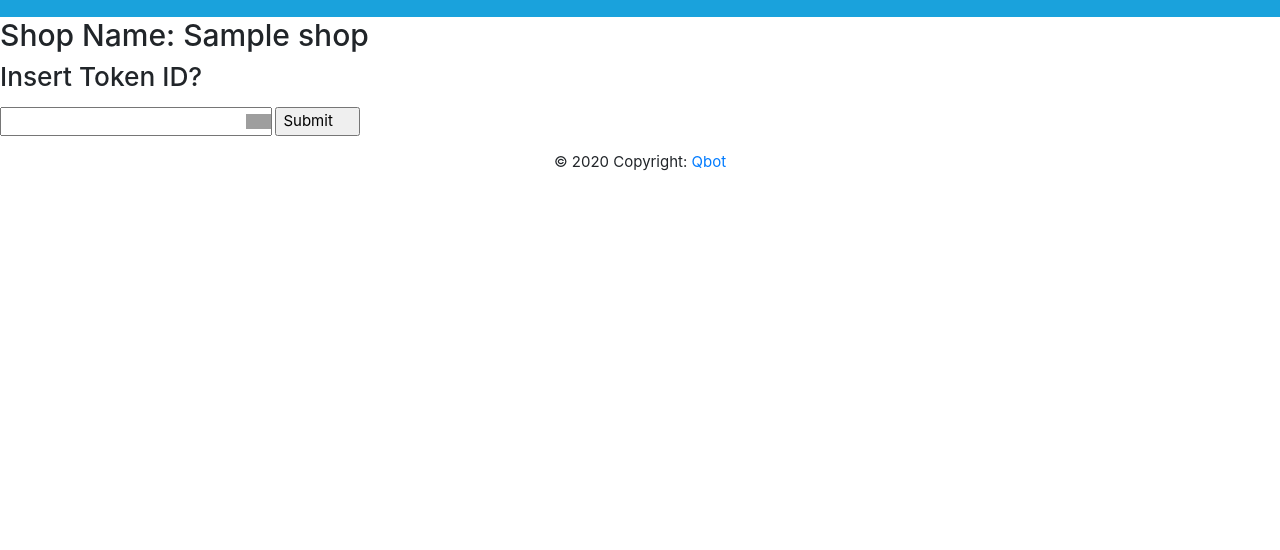
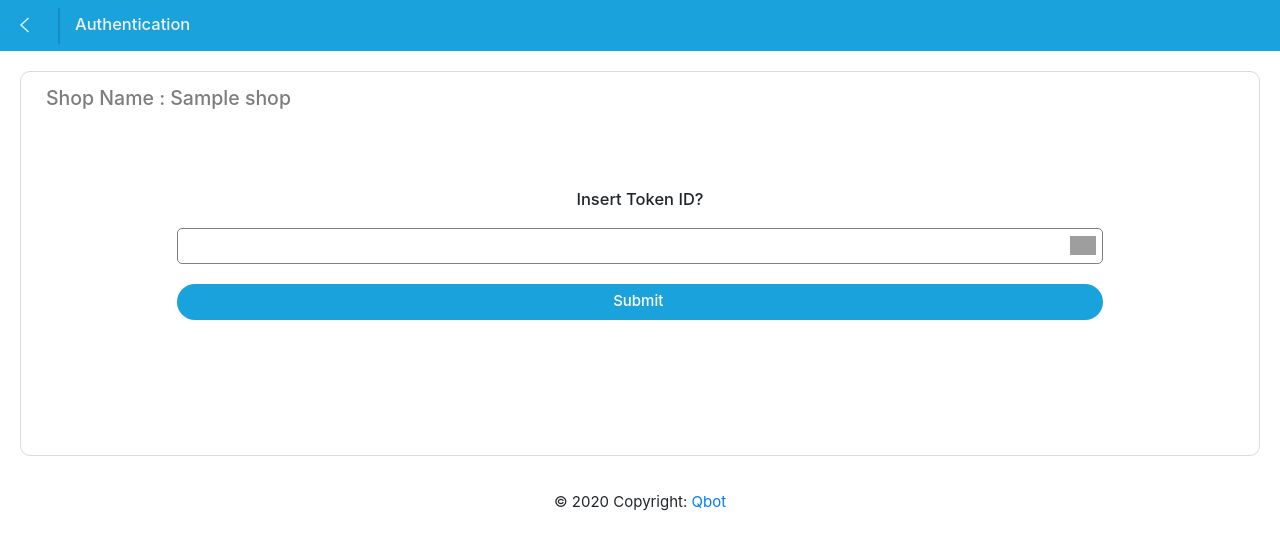
Before and after one commit to charleshugochg/qbot, a Django app: page /auth_token/ in a window 1280 px wide. Shown: the top 550 px of the page. Run offline with Django 3.2, Linux system fonts and the light colour scheme; a user stored in the database is signed in; tables that the repository leaves empty hold one stand-in row (values such as "Sample post"); some libraries are stand-ins or nearby versions; some web fonts are replaced; grey boxes are pictures that could not be loaded.

Commit message:
design change

```diff
--- a/mainapp/static/mainapp/css/style.css
+++ b/mainapp/static/mainapp/css/style.css
@@ -451,7 +451,7 @@ html {
 .shop-container img {
     display: inline-block;
     float: left;
-    max-width: 160px;
+    max-width: 150px;
     width: 22%;
     height: auto;
 }
@@ -468,7 +468,7 @@ html {
 }
 
 .shop-detail-text span {
-    font-size: 90%;
+    font-size: 98%;
     color: rgb(24, 141, 192);
 }
 
@@ -508,7 +508,8 @@ html {
 
 .counter-info {
     margin-left: 10px;
-    font-size: 110%;
+    font-weight: 500;
+    font-size: 100%;
     padding-top: 36px;
     display: inline-block;
 }
@@ -664,6 +665,7 @@ html {
     }
   }
 
+
 /* ---------------------------------------------------------------------- */
 
 /* Don't come down rio
@@ -673,8 +675,8 @@ html {
 
 .qrcode-text-btn {
     display: inline-block;
-    height: 1em;
-    width: 1em;
+    height: 1.3em;
+    width: 1.3em;
     background: url(../images/qr_icon.svg) 50% 50% no-repeat;
     cursor: pointer;
 }
@@ -696,7 +698,7 @@ html {
 .qrcode-text + .qrcode-text-btn {
     width: 1.7em;
     margin: auto;
-    margin-left: -2em;
+    margin-left: -2.5em;
     vertical-align: middle;
 }
 
@@ -731,3 +733,69 @@ html {
 #qrcode * {
     margin: auto;
 }
+
+
+
+/*--------------------------------------------------------------------------*/
+/* ------------------------- */
+/* Authencation */
+/* ------------------------- */
+
+.center-row {
+    /* background-color: rgb(241, 241, 241); */
+    margin: 0px 10px 20px 10px;
+}
+
+.center-row h1{
+    text-align: center;
+    margin-bottom: 30px;
+    color: #000;
+    font-size: 160%;
+    margin-top: 20px;
+}
+
+.center-row h4{
+    margin-bottom: 80px;
+    color: #7D7D7D;
+    font-size: 130%;
+}
+
+.center-row h5{
+    text-align: center;
+    font-size: 110%;
+}
+
+.qr-input-form {
+
+}
+
+.qrcode-text {
+    margin-left: 11%;
+    width: 78%;
+    margin-top: 10px;
+    height: 36px;
+    margin-bottom: 10px;
+}
+
+.custom-qrcode-in {
+    border: 1px solid #7D7D7D;
+    border-radius: 5px;
+}
+
+.custom-qrcode-in:focus {
+    outline: none;
+    border: 1px solid #1AA2DC;
+    box-shadow: 0px 0px 3px #1AA2DC;
+}
+
+.qr-btn {
+    display: inline-block;
+    font-weight: 500;
+    padding-left: 22px;
+    margin-bottom: 100px;
+    color: white;
+}
+
+.mg-coustom {
+    margin-top: 30px;
+}
--- a/mainapp/templates/mainapp/auth_token.html
+++ b/mainapp/templates/mainapp/auth_token.html
@@ -5,22 +5,48 @@
     Authenticate Token
 {% endblock title %}
 
+{% block pagehead %}
+    Authentication
+{% endblock %}
+
+{% block toggleicon %}
+    <a href="{% url 'index' %}"><i class="ion-ios-home custom-icon"></i></a>
+{% endblock %}
+
+{% block backlink %}
+    <a href="{% url 'index' %}"><i class="ion-ios-arrow-left back-btn"></i></a>
+{% endblock %}
+
 {% block body %}
-    <h2>Shop Name: {{ shop.name }}</h2>
-    <h3>Insert Token ID?</h3>
-    <p style="color:red;">{{ error }}</p>
+<div class="shop-container">
+    <div class="center-row">
+        <h4>Shop Name : {{ shop.name }}</h4>
+        <h5>Insert Token ID?</h5>
+
         <form action="{% url 'auth_token' %}" method="POST">
             {% csrf_token %}
-        <input name="token_id" type=text class=qrcode-text>
-        <label class=qrcode-text-btn>
+            <div class="qr-input-form">
+            <input name="token_id" type="text" class="qrcode-text custom-qrcode-in">
+            <label class="qrcode-text-btn">
                 <input type=file
                     accept="image/*"
                     capture=environment
                     onchange="openQRCamera(this);"
                     tabindex=-1>
             </label>
-        <input type="submit" class=qrcode-text value="Submit"/>
+            </div>
+
+            {% if error %}
+            <div class="alert alert-danger" role="alert">
+                {{ error }}
+            </div>
+            {% endif %}
+
+            <input type="submit" class="btn qrcode-text c-blue-btn qr-btn" value="Submit"/>
         </form>
+    </div>
+</div>
+
     <script>
     function openQRCamera(node) {
         var reader = new FileReader();
--- a/mainapp/templates/mainapp/index.html
+++ b/mainapp/templates/mainapp/index.html
@@ -89,7 +89,7 @@
             </div>
 
             <div class="menu-item col-6">
-                <a href="#">
+                <a href="{% url 'auth_token' %}">
                 <div class="item-detail">
                     <i class="ion-ios-bookmarks item-color2"></i>
                     <p>Queues & Booking</p>
--- a/mainapp/templates/mainapp/qr_view.html
+++ b/mainapp/templates/mainapp/qr_view.html
@@ -9,7 +9,7 @@
 {% endblock %}
 
 {% block toggleicon %}
-  <i class="ion-ios-chatboxes-outline custom-icon"></i>
+    <a href="{% url 'index' %}"><i class="ion-ios-home custom-icon"></i></a>
 {% endblock %}
 
 {% block backlink %}
--- a/mainapp/templates/mainapp/shop_profile.html
+++ b/mainapp/templates/mainapp/shop_profile.html
@@ -59,7 +59,7 @@
                             <div class="form-group row">
                                 <label for="password" class="col-md-4 col-form-label text-md-right">Address</label>
                                 <div class="col-md-6">
-                                    <input type="text" name="shop_address" value="{{shop.address}}" placeholder="Hlagin Township" class="form-control">
+                                    <input type="text" name="shop_address" value="{{shop.address}}" placeholder="Hlaing Township" class="form-control">
                                 </div>
                             </div>
 
--- a/mainapp/views.py
+++ b/mainapp/views.py
@@ -55,11 +55,12 @@ def register_view(request):
         username = request.POST["username"]
         email = request.POST["email"]
         password = request.POST["password"]
+        shop_name = request.POST["shop_name"]
 
         # TODO: add some verifications here.
         try:
             user = User.objects.create_user(username, email, password)
-            shop = Shop.objects.create(user=user)
+            shop = Shop.objects.create(user=user, name=shop_name)
             user.save()
             context = {
                 "success": True,
@@ -318,7 +319,8 @@ def auth_token_view(request):
     except Queue.DoesNotExist:
         context = {
             "token_id": token_id,
-            "message": "Invalid!"
+            "message": "Invalid!",
+            "denied":True,
         }
         return render(request, "mainapp/auth_status.html", context)
     else:
```
Also changed, not shown: mainapp/templates/mainapp/auth_status.html (+25 -2 lines), mainapp/templates/mainapp/register.html (+8 -1 lines). Lines whose indentation alone changed are shown as unchanged.
